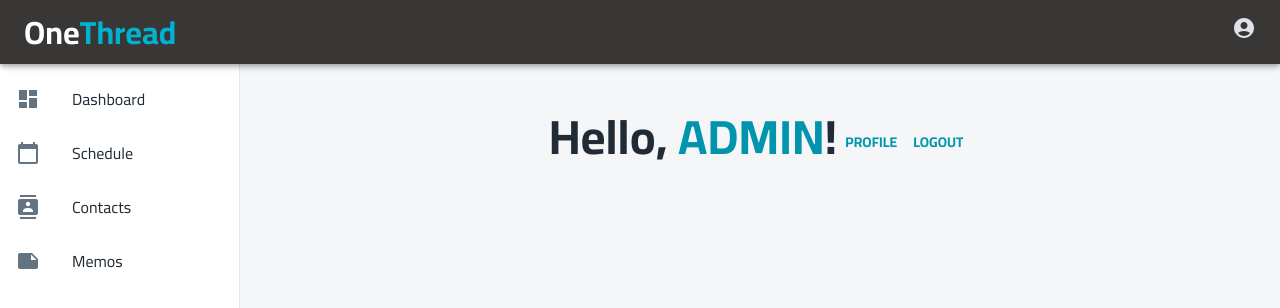
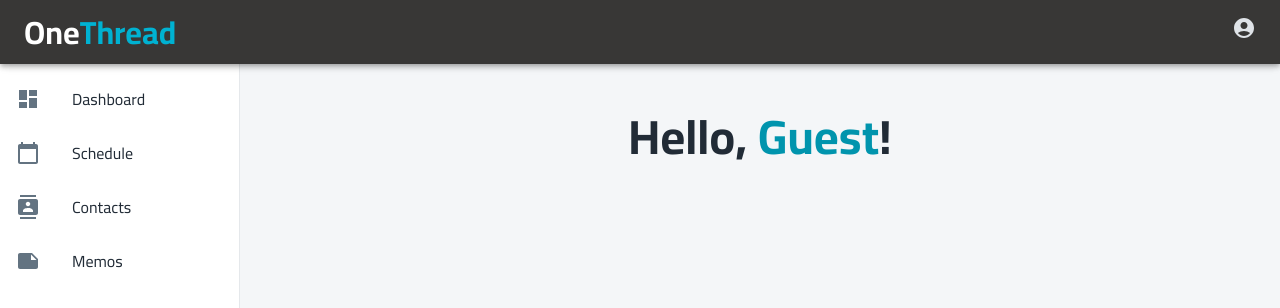
Before and after one commit to TeamSpider55/frontend, a React (Create React App) app: page / in a window 1280 px wide. Shown: the top 308 px of the page. Built offline with nearby package versions, Linux system fonts and the light colour scheme.

Commit message:
add greeting to logged in user on dashboard page

```diff
--- a/src/pages/Dashboard.tsx
+++ b/src/pages/Dashboard.tsx
@@ -1,11 +1,12 @@
 import React from 'react';
 import { useTheme } from '@emotion/react';
-import { Box, Button, Typography } from '@mui/material';
+import { Box, Typography } from '@mui/material';
 import Page from '../components/Page';
-import UserService from '../services/UserService';
+import { useAppSelector } from '../redux/store';
 
 const Dashboard = () => {
   const theme = useTheme() as any;
+  const user = useAppSelector((state) => state.auth.user);
 
   return (
     <Page title="Dashboard - OneThread">
@@ -20,15 +21,9 @@ const Dashboard = () => {
           Hello,
           {' '}
           <Typography variant="h2" display="inline" color="primary">
-            ADMIN
+            { user ? `${user.userName}` : 'Guest'}
           </Typography>
           !
-          <Button onClick={() => UserService.getUser()}>
-            PROFILE
-          </Button>
-          <Button onClick={() => UserService.logout()}>
-            LOGOUT
-          </Button>
         </Typography>
       </Box>
     </Page>
--- a/src/services/UserService.ts
+++ b/src/services/UserService.ts
@@ -20,7 +20,7 @@ class UserService {
   static async logout(): Promise<LogoutResponse> {
     const response: LogoutResponse = await axios.post(
       '/user/logout/',
-      '',
+      {},
       { withCredentials: true },
     );
 
```
